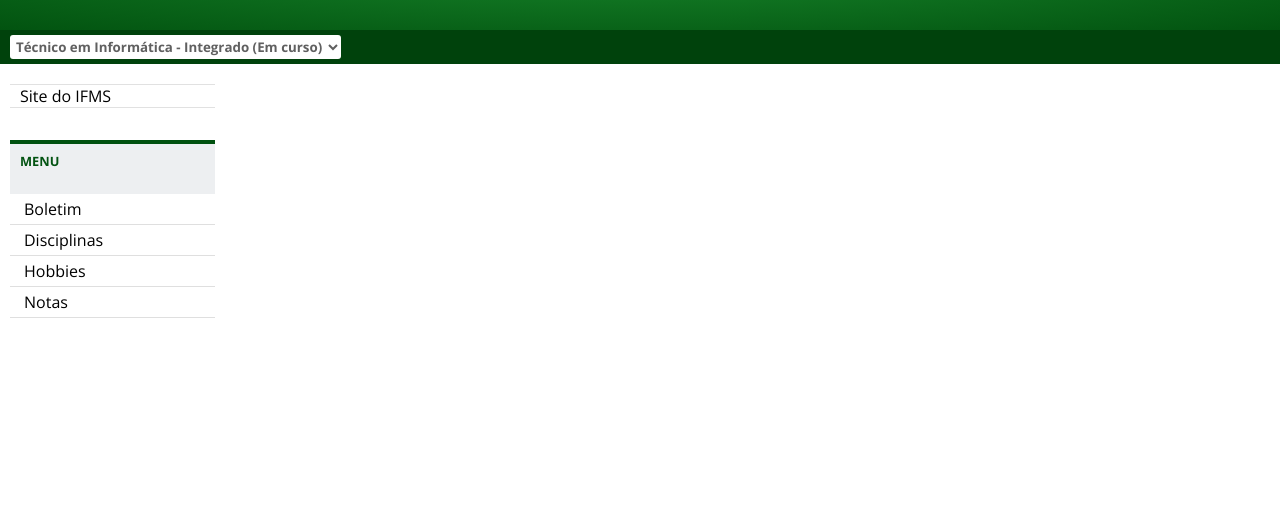
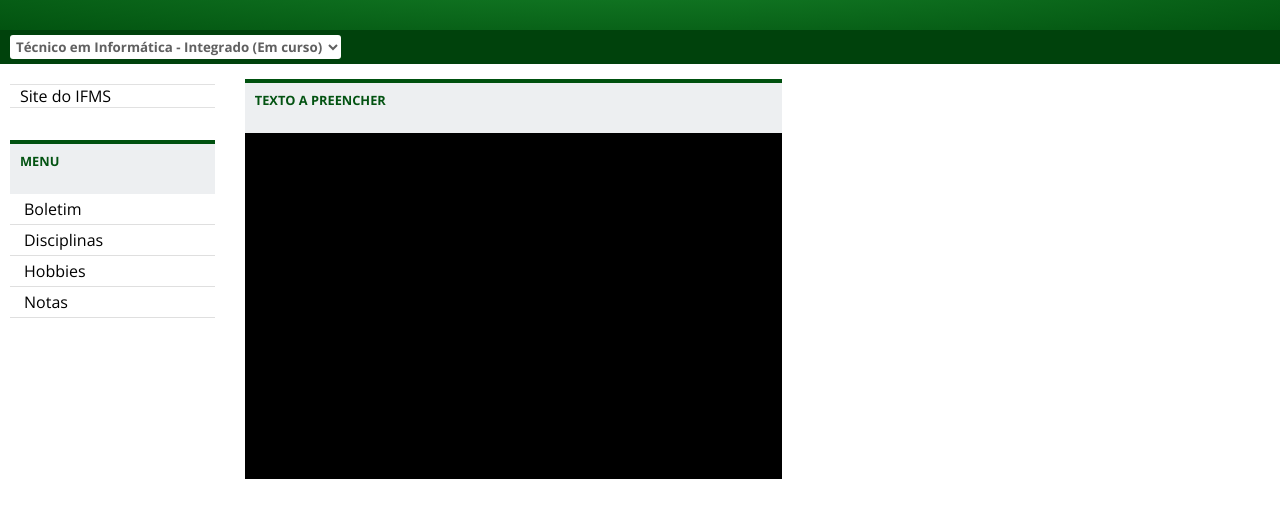
Before and after one commit to caiolutzhonda/SIGA-simplificado, a plain HTML site: page index.html in a window 1280 px wide. Shown: the part 166-684 px from the top of the page. Drawn offline with nearby package versions, Linux system fonts and the light colour scheme.

Commit message:
Div do meio iniciada mas com alguns problemas em relacao as fontes e cores da div

```diff
--- a/css/index.css
+++ b/css/index.css
@@ -116,6 +116,7 @@ padding:5px 10px;
 .container-main {
 display:flex;
 justify-content:flex-start;
+flex-wrap: wrap;
 }
 
 .lateral-esquerda {
@@ -136,7 +137,6 @@ border-top:4px solid #00510f;
 padding:8px 8px 24px 10px;
 color:#035312;
 font-family:"Open sans",sans-serif;
-font-weight:700;
 font-size:.8em;
 }
 
@@ -166,5 +166,12 @@ padding:4px;
 
 
 /*footer inicio*/
+.wrapper-meio
+{
+	width: 42%;
+	height: 400px;
+	margin: 15px 30px;
+	background-color: black;
+}
 
 /*footer fim*/
--- a/index.html
+++ b/index.html
@@ -59,13 +59,14 @@
             <!--Fim do nav do header-->
         </header>
         <main>
+            <!--Inicio da barra lateral do site-->
             <div class="container-main">
                 <div class="lateral-esquerda">
                     <div class="site-ifms">
                         <p id="link_site_ifms"><a class="item-lista-menu" href="http://www.ifms.edu.br/" target="_blank">Site do IFMS</a></p>
                     </div>
                     <div class="menu-arte">
-                        <p>MENU</p>
+                        <p><strong>MENU</strong></p>
                     </div>
                     <div class="menu-lateral-esquerda">
                         <ul id="lista-menu">
@@ -76,6 +77,13 @@
                         </ul>
                     </div>
                 </div>
+                <!--Fim da barra lateral do site-->
+                <div class="wrapper-meio">
+                    <div class="meio">
+                        <h1 class="menu-arte">TEXTO A PREENCHER</h1>
+
+                     </div>
+                </div>
             </div>
         </main>
     </body>
```
